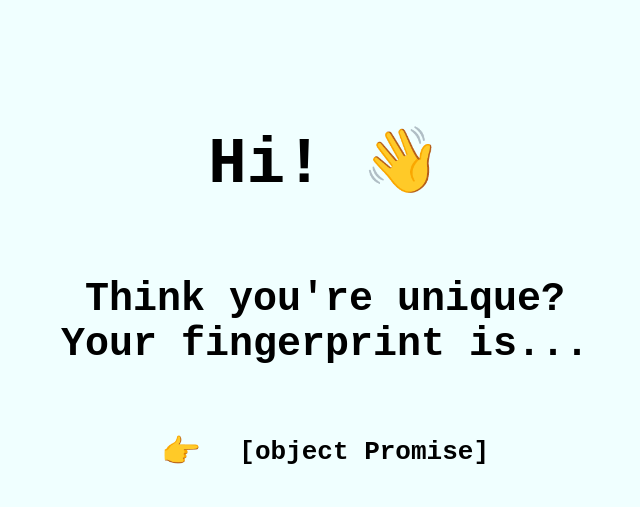
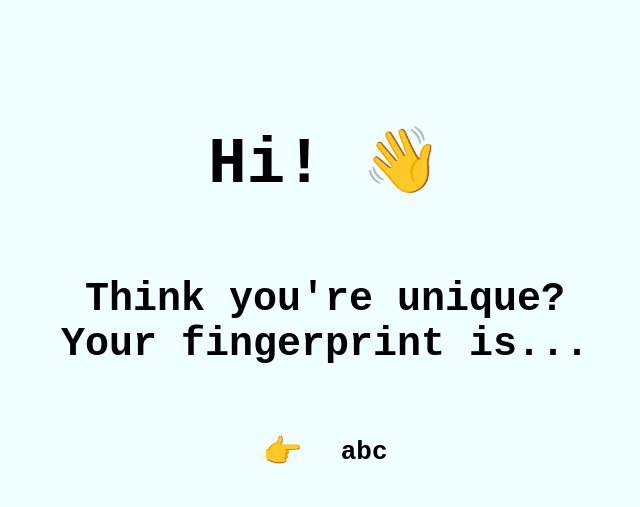
Before and after one commit to stanford-web-security/assign3, a website: page public/index.html in a window 1280 px wide. Shown: the whole page, without its empty margins (315-955 px from the left). Drawn offline with Linux system fonts and the light colour scheme.

Commit message:
use promise properly in html

```diff
--- a/public/index.html
+++ b/public/index.html
@@ -24,7 +24,9 @@
     </div>
 
     <script type="text/javascript">
-      document.getElementById("fingerprint").innerText = fingerprint();
+      fingerprint().then(result => {
+        document.getElementById("fingerprint").innerText = result;
+      })
     </script>
   </body>
 </html>
```
